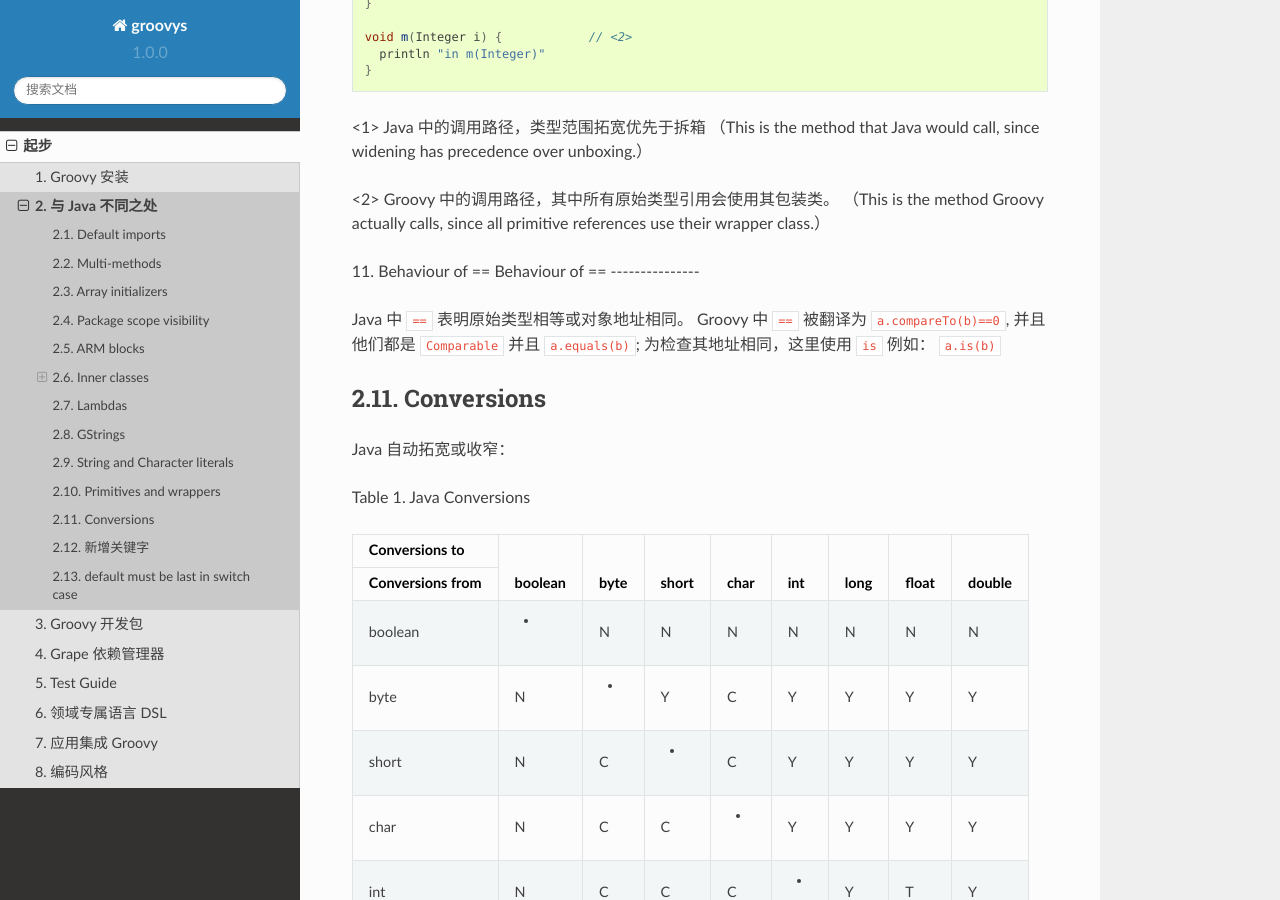
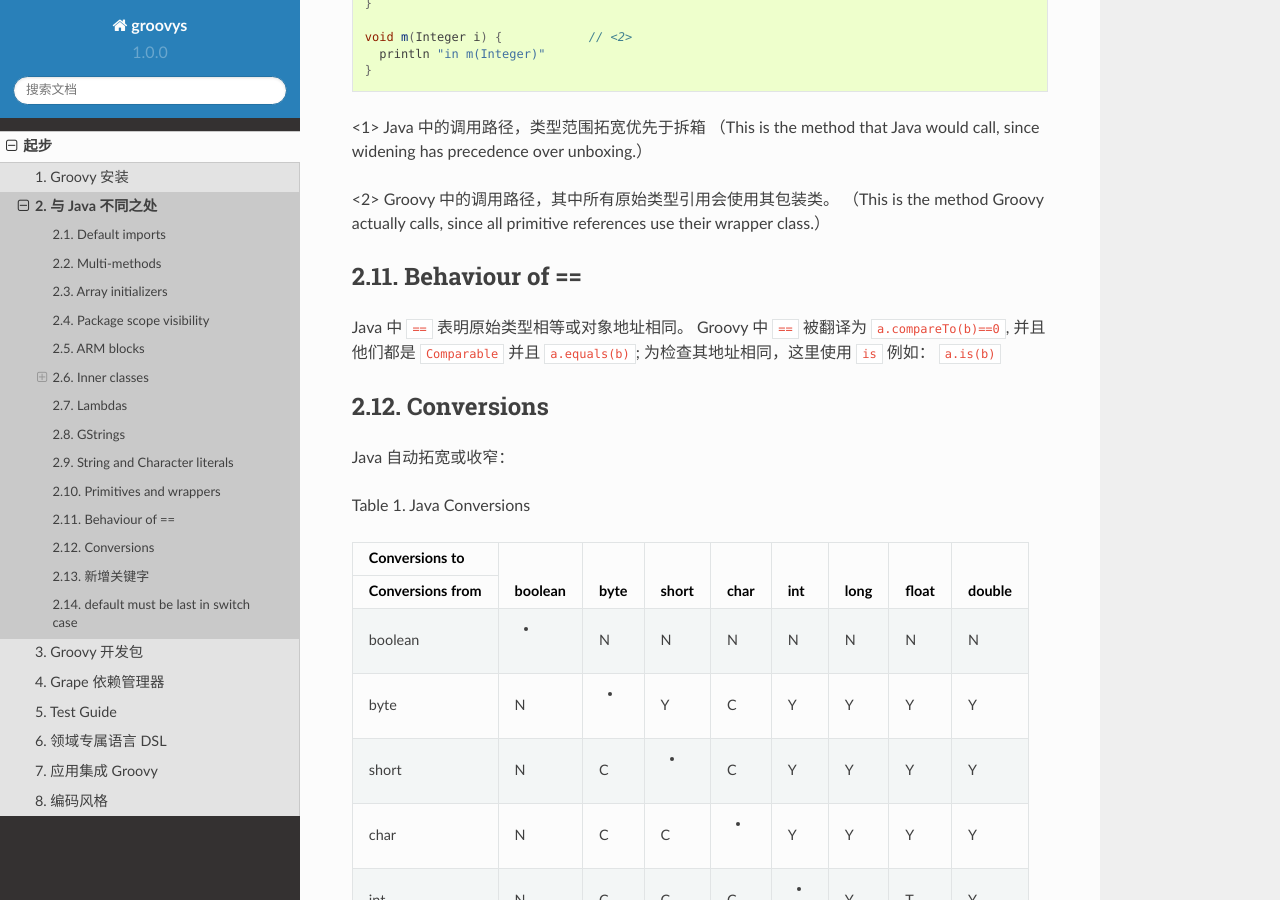
Before and after one commit to guxiaotu/zh-doc-groovy-lang, a Sphinx documentation site: the page built from docs/source/GettingStarted/Differences-with-Java.rst, in a window 1280 px wide and 900 px high, scrolled down 5867 px. Built offline with Sphinx 7.4.7 and the Read the Docs theme 2.0.0, drawn with Linux system fonts in a browser that asks for light colours.

Commit message:
finish Differences-with-Java.rst

```diff
--- a/docs/source/GettingStarted/Differences-with-Java.rst
+++ b/docs/source/GettingStarted/Differences-with-Java.rst
@@ -307,7 +307,7 @@ Because Groovy uses Objects for everything, it autowraps references to primitive
 <2> Groovy 中的调用路径，其中所有原始类型引用会使用其包装类。
 （This is the method Groovy actually calls, since all primitive references use their wrapper class.）
 
-11. Behaviour of ==
+
 Behaviour of ==
 ---------------
 
```
